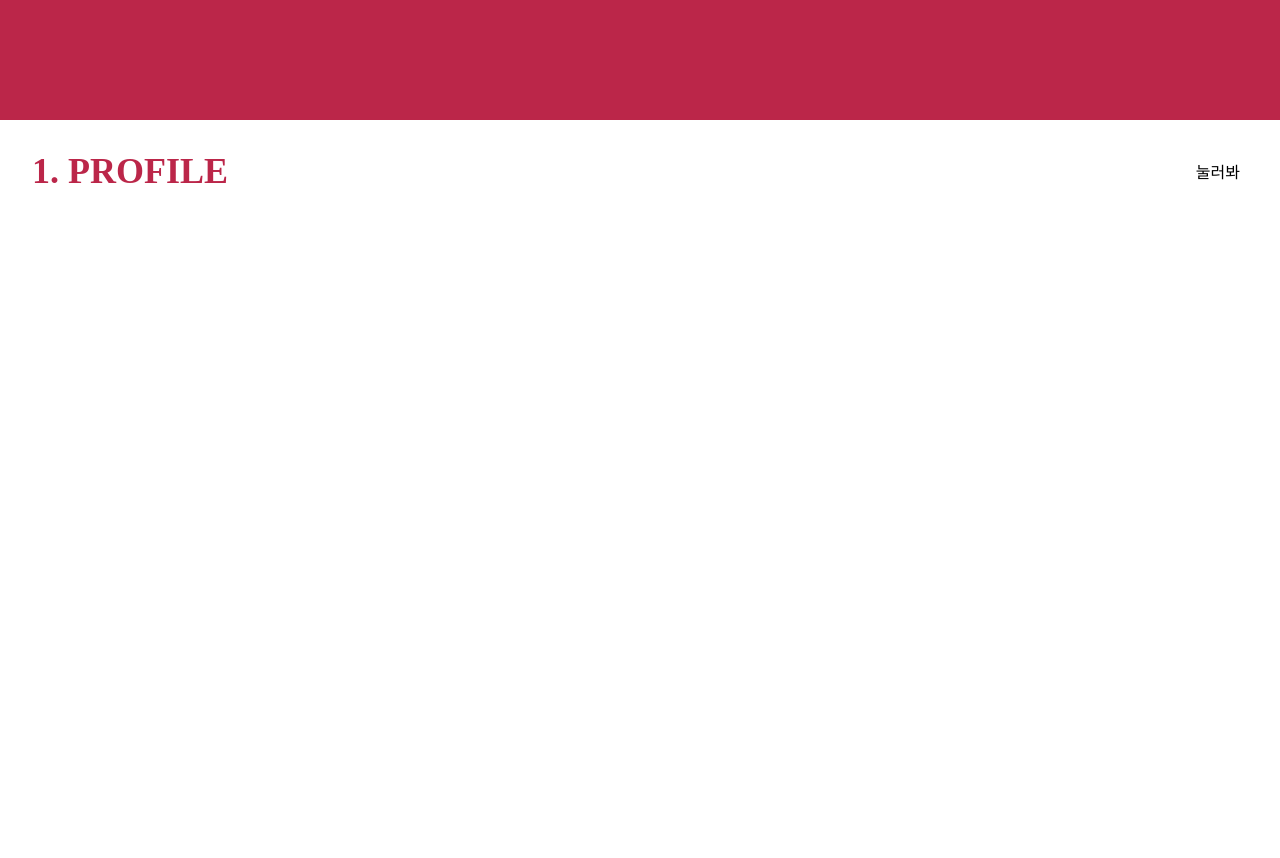
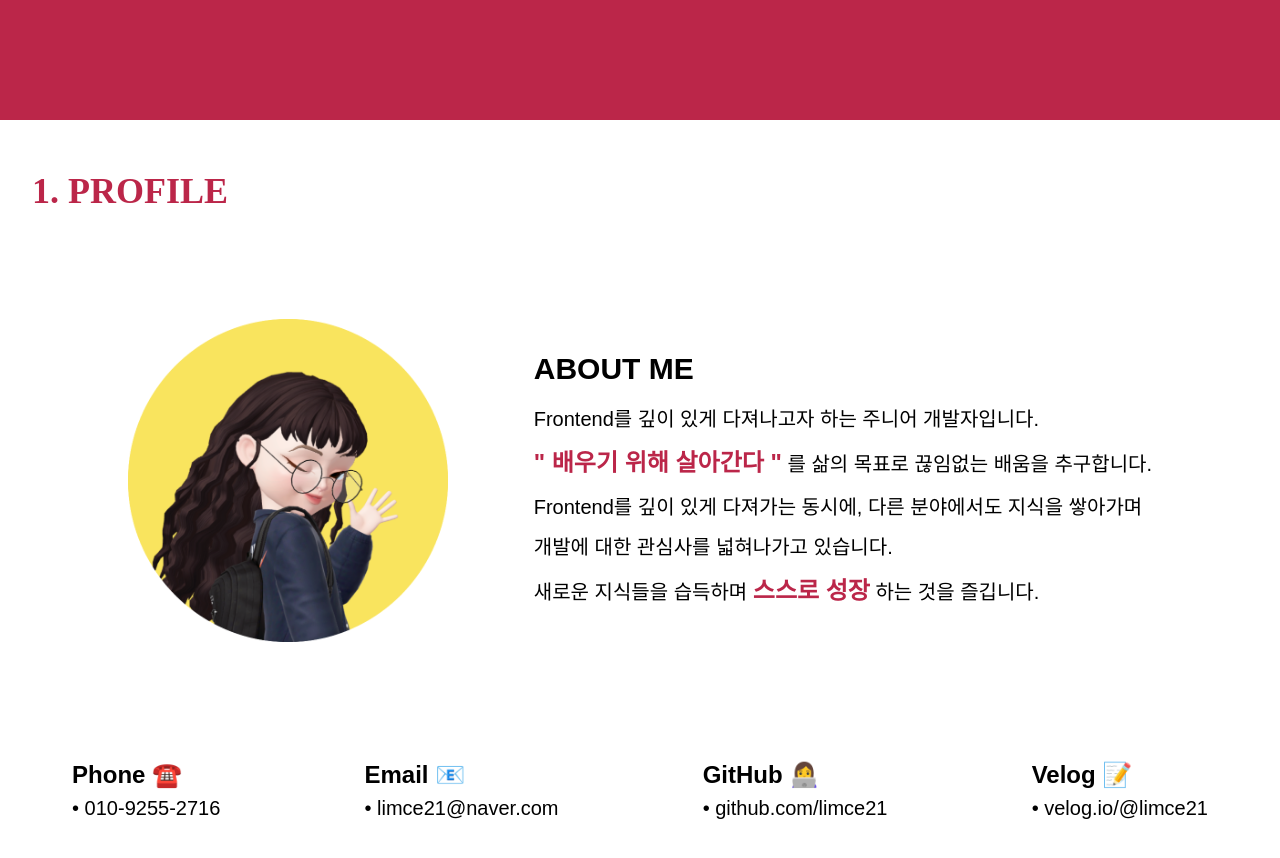
Before and after one commit to limce21/portfolio, a Next.js app: page / in a window 1280 px wide. Shown: the part 680-1538 px from the top of the page. Built offline with nearby package versions, Linux system fonts and the light colour scheme; a web font is replaced by a local one.

Commit message:
feat: 프로필 화면

```diff
--- a/app/page.tsx
+++ b/app/page.tsx
@@ -1,4 +1,5 @@
 import Theme from './components/buttons/Theme';
+import Image from 'next/image';
 
 export default function Home() {
 	return (
@@ -13,9 +14,46 @@ export default function Home() {
 				<h1 className='absolute bottom-64 left-10 text-white_alpha20 dark:text-pink_alpha50 xl:text-9xl 2xl:text-10xl font-title font-bold'>FRONTEND</h1>
 				<h1 className='absolute bottom-28 right-10 text-white_alpha20 dark:text-pink_alpha50 xl:text-9xl 2xl:text-10xl font-title font-bold'>ENGINEER</h1>
 			</section>
-			<section className='relative flex flex-col justify-start gap-5 items-start w-screen h-screen bg-white'>
-				<button className='absolute top-10 right-10'>눌러봐</button>
-				<h1 className='font-title font-bold text-4xl text-primary px-8 py-6'>1. PROFILE</h1>
+			<section className='relative flex flex-col justify-start gap-5 items-start w-screen h-screen bg-white dark:bg-jetBlack'>
+				<Theme />
+				<h1 className='font-title font-bold text-4xl text-primary dark:text-softWatermelon px-8 py-6'>1. PROFILE</h1>
+				<div className='w-full h-full flex flex-col justify-around'>
+					<div className='w-full flex px-32 justify-between items-center'>
+						<Image src='/zepeto.png' width={320} height={320} alt='profile_image' />
+						<div className='flex flex-col gap-2 justify-start font-sans text-xl text-black dark:text-lightGray'>
+							<h2 className='text-3xl font-bold dark:text-white'>ABOUT ME</h2>
+							<p className='leading-loose'>
+								Frontend를 깊이 있게 다져나고자 하는 주니어 개발자입니다.
+								<br />
+								<span className='font-bold text-2xl text-primary dark:text-softWatermelon'>&quot; 배우기 위해 살아간다 &quot;</span> 를 삶의 목표로 끊임없는 배움을 추구합니다.
+								<br />
+								Frontend를 깊이 있게 다져가는 동시에, 다른 분야에서도 지식을 쌓아가며
+								<br />
+								개발에 대한 관심사를 넓혀나가고 있습니다.
+								<br />
+								새로운 지식들을 습득하며 <span className='font-bold text-2xl text-primary dark:text-softWatermelon'>스스로 성장</span> 하는 것을 즐깁니다.
+							</p>
+						</div>
+					</div>
+					<div className='flex justify-around w-full pb-10 text-black dark:text-white'>
+						<div className='flex flex-col font-sans text-xl justify-start'>
+							<span className='text-2xl font-bold'>Phone ☎️</span>
+							<a href='sms:010-9255-2716'>• 010-9255-2716</a>
+						</div>
+						<div className='flex flex-col font-sans text-xl justify-start'>
+							<span className='text-2xl font-bold'>Email 📧</span>
+							<a href='mailto:limce21@naver.com'>• limce21@naver.com</a>
+						</div>
+						<div className='flex flex-col font-sans text-xl justify-start'>
+							<span className='text-2xl font-bold'>GitHub 👩‍💻</span>
+							<a href='https://github.com/limce21'>• github.com/limce21</a>
+						</div>
+						<div className='flex flex-col font-sans text-xl justify-start'>
+							<span className='text-2xl font-bold'>Velog 📝</span>
+							<a href='https://velog.io/@limce21'>• velog.io/@limce21</a>
+						</div>
+					</div>
+				</div>
 			</section>
 		</>
 	);
```
Also changed, not shown: public/zepeto.png (added).
